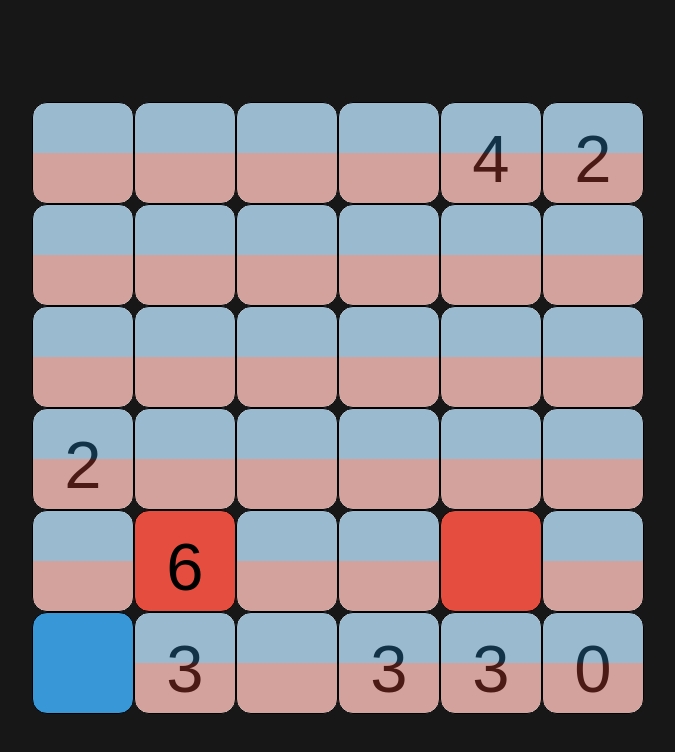
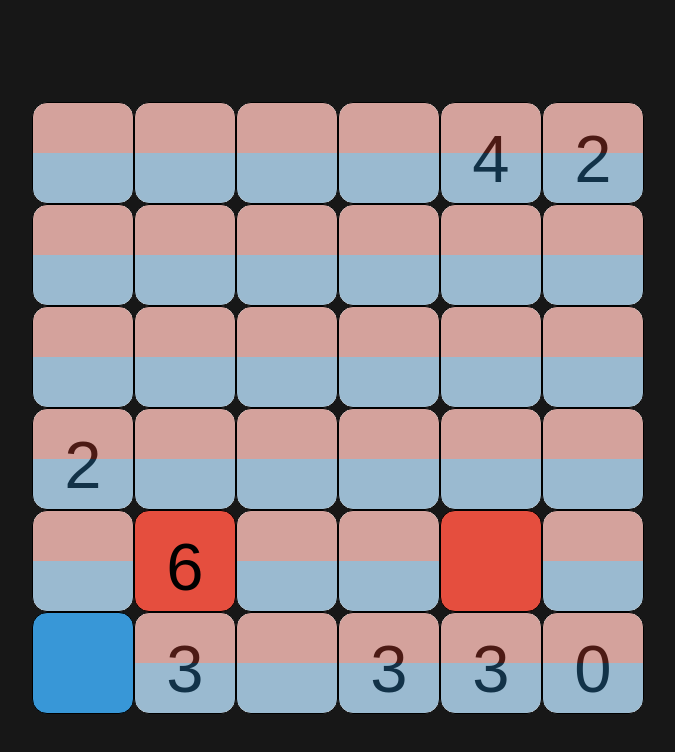
Before and after one commit to tonyxforce/urjoclone, a plain HTML site: page index.html in a window 1280 px wide. Shown: the whole page, without its empty margins (302-977 px from the left). Drawn offline with Linux system fonts and the light colour scheme.

Commit message:
Switch red and blue buttons to improve parity with original game

```diff
--- a/puzzle.css
+++ b/puzzle.css
@@ -64,7 +64,7 @@
 .cell-btn-red {
     bottom: 0px;
     background-color: #e54e3e55;
-    border-radius: 0 0 15px 15px;
+    border-radius: 15px 15px 0px 0px;
 }
 
 .cell-btn-red:hover {
@@ -74,7 +74,7 @@
 .cell-btn-blue {
     top: 0px;
     background-color: #3897d755;
-    border-radius: 15px 15px 0px 0px;
+    border-radius: 0px 0px 15px 15px;
 }
 
 .cell-btn-blue:hover {
--- a/puzzle.js
+++ b/puzzle.js
@@ -285,8 +285,8 @@ class Puzzle {
                 switch (char % 4) {
                     case 0:
                         cell.classList.add("cell-UB");
+                        cell.appendChild(cellButtonBlue);
                         cell.appendChild(cellButtonRed);
-                        cell.appendChild(cellButtonBlue);
                         break;
                     case 1:
                         cell.classList.add("cell-blue");
@@ -294,8 +294,8 @@ class Puzzle {
                         break;
                     case 2:
                         cell.classList.add("cell-UR");
+                        cell.appendChild(cellButtonBlue);
                         cell.appendChild(cellButtonRed);
-                        cell.appendChild(cellButtonBlue);
                         break;
                     case 3:
                         cell.classList.add("cell-red");
```
